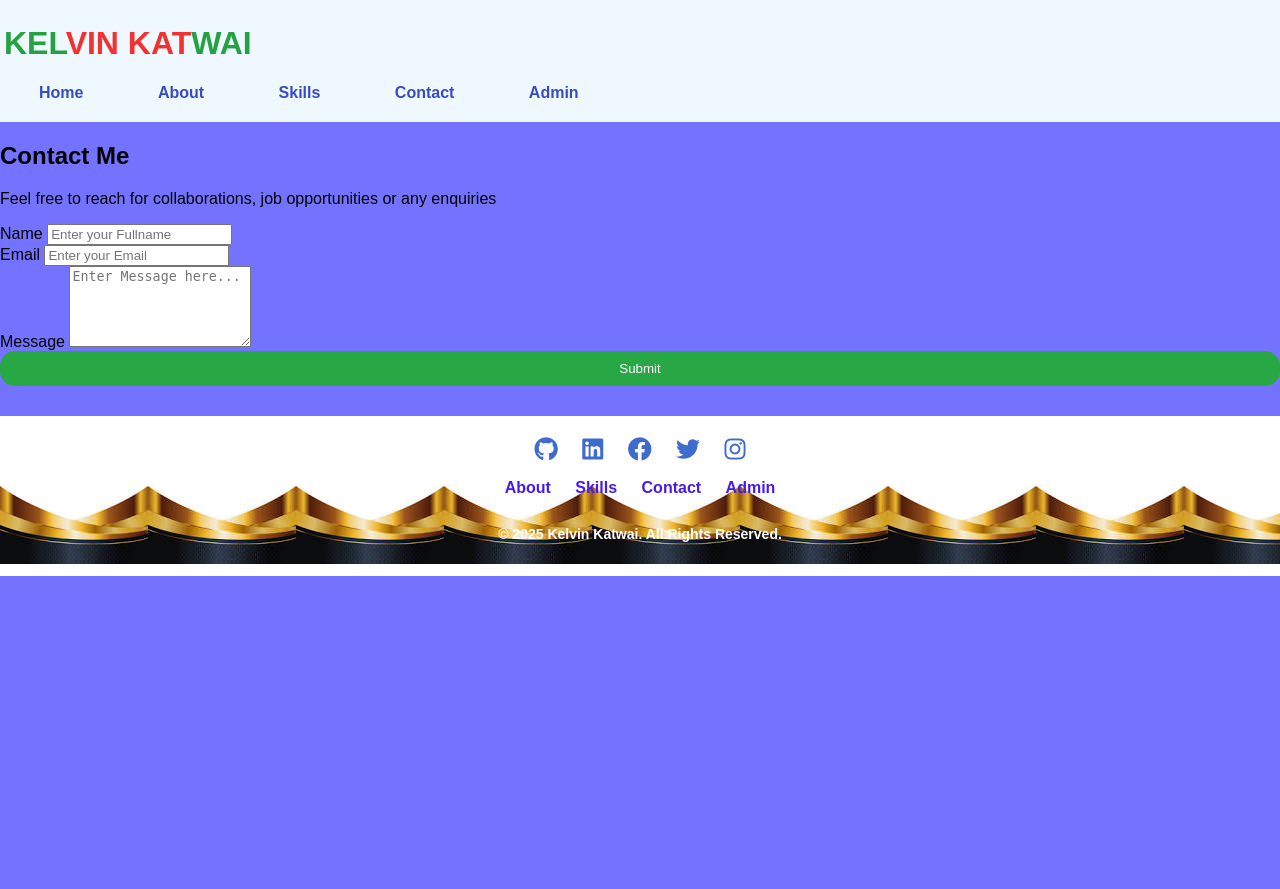
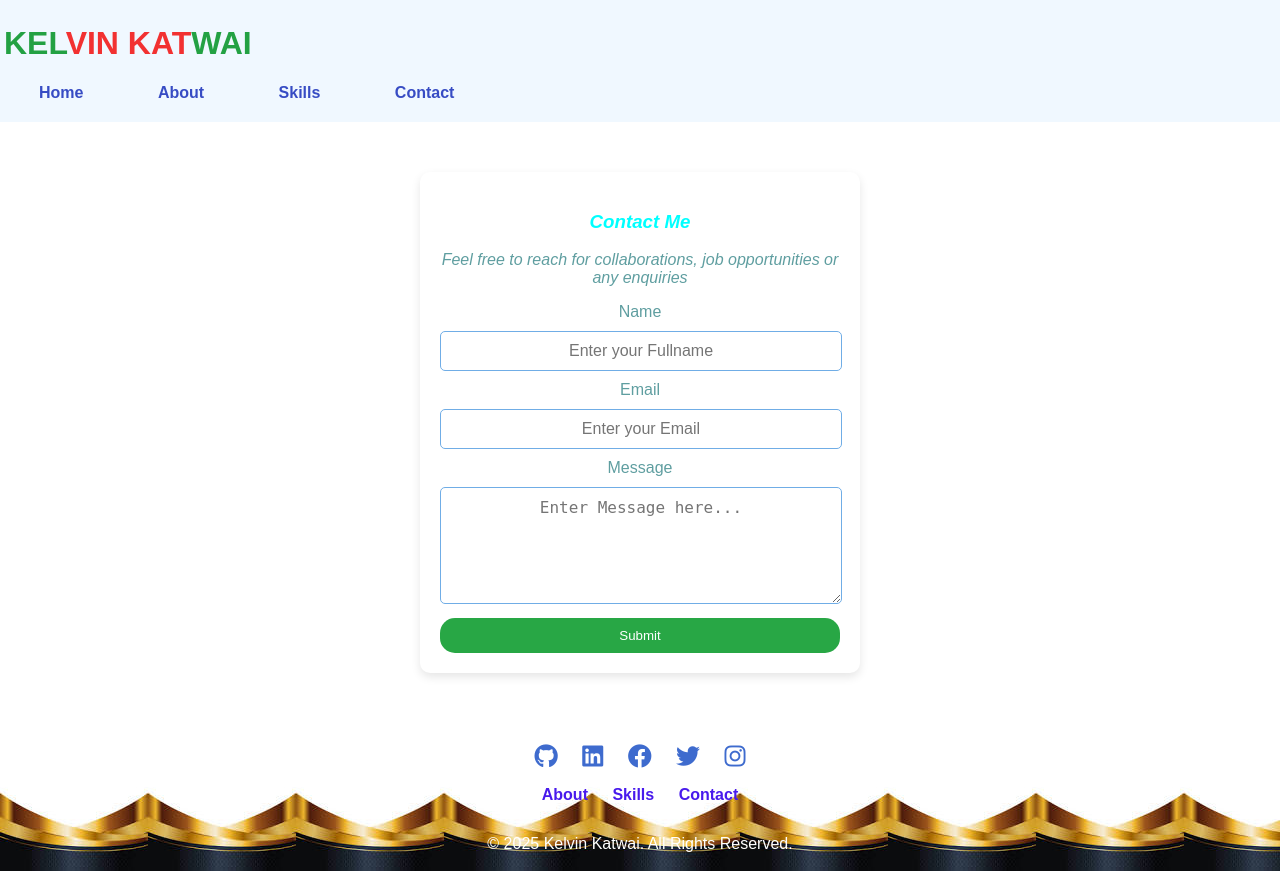
Before and after one commit to Kat-tech15/portfolio, a Django app: page /contact/ in a window 1280 px wide. Before the commit the page ends 576 px from the top, so only its background shows below. Run offline with Django 5.2, Linux system fonts and the light colour scheme.

Commit message:
modified templates

```diff
--- a/templates/base.html
+++ b/templates/base.html
@@ -7,45 +7,24 @@
     <title>{% block title %}Kelvin Katwai - Portfolio{% endblock %}</title>
     <link rel="stylesheet" href="{% static 'css/base.css' %}">
     <link rel="stylesheet" href="https://cdnjs.cloudflare.com/ajax/libs/font-awesome/6.4.2/css/all.min.css">
-    {% block extra_css %}{% endblock %}
 </head>
-<body style="background-color: rgba(0, 0, 255, 0.548);">
+<body>
     <header>
-        <h1>KEL<span style="color: rgba(241, 21, 21, 0.884);">VIN  KAT</span>WAI</h1>
+        <h1>KEL<span style="color: #f11515e1;">VIN  KAT</span>WAI</h1>
         <nav>
             <ul class="nav-links">
-
-                <li><a href="{% url 'home' %}" >Home</a></li>
-                <li><a href="{% url 'about' %} ">About</a></li>
-                <li><a href="{% url 'skills' %}" >Skills</a></li>
-                <li><a href="{% url 'contact' %}" >Contact</a></li>
+                <li><a href="{% url 'home' %}">Home</a></li>
+                <li><a href="#about">About</a></li>
+                <li><a href="#skills" >Skills</a></li>
+                <li><a href="#contact" >Contact</a></li>
+                {% if user.is_superuser %}
                 <li><a href="{% url 'admin_login' %}">Admin</a></li>
+                {% endif %}
             </ul>
         </nav>
     </header>
-
-    <main>
-        {% block content %}
-       <ul>
-        {% for message in messages %}
-            <li>{{ message }}</li>
-        {% endfor %}
-       </ul>
-        <!-- Default home content that shows when no child template overrides this block -->
-        <section id="home-hero" class="hero-section">
-            <div class="hero-content">
-                <h2>Welcome to My Portfolio</h2>
-                <p class="hero-subtitle">Software Developer & UI/UX Designer</p>
-                <div class="hero-buttons">
-                    <a href="{% url 'about' %}" class="cta-button">Learn More</a>
-                    <a href="{% url 'contact' %}" class="cta-button secondary">Contact Me</a>
-                </div>
-            </div>
-
-        </section>
-        {% endblock %}
-    </main>
-
+    {% block content %}
+    {% endblock %}
     <footer>
         <div class="footer-container">
             <div class="footer-icons">
@@ -56,15 +35,12 @@
                 <a href="https://www.instagram.com/katwaikelvin" target="_blank" rel="noopener noreferrer"><i class="fa-brands fa-instagram"></i></a>
             </div>
             <div class="footer-links">
-                <a href="{% url 'about' %}">About</a>
-                <a href="{% url 'skills' %}">Skills</a>
-                <a href="{% url 'contact' %}">Contact</a>
-                <a href="{% url 'admin_login' %}">Admin</a>
+                <a href="#about">About</a>
+                <a href="#skills">Skills</a>
+                <a href="#contact">Contact</a>
             </div>
-            <p class="par">&copy; 2025 Kelvin Katwai. All Rights Reserved.</p>
+            <p>&copy; 2025 Kelvin Katwai. All Rights Reserved.</p>
         </div>
     </footer>
-
-
 </body>
 </html>
--- a/templates/contact.html
+++ b/templates/contact.html
@@ -1,16 +1,11 @@
 {% extends "base.html" %}
-{% load static %}
 
-{% block extra_css %}
-<link rel="stylesheet" href="{% static 'css/contact.css' %}">
-{% endblock %}
 
 {% block content %}
-<section id="contact">
-    <h1>Contact Me</h1>
+<div class="contact-container">
+    <h3>Contact Me</h3>
     <p>Feel free to reach for collaborations, job opportunities or any enquiries</p>
     {% if messages %}
-    <div class="contact-container">
         {% for message in messages %}
         <div class="notification {% if message.tags %}{{ message.tags}}{% endif %}">
             <p>{{ message }}</p>
@@ -27,25 +22,106 @@
                 {% endfor %}
             </div>
         {% endif %}
-
             <form method="POST">
             {% csrf_token %}
-            <div class="input-group">
                 <label for="name">Name</label>
                 <input type="text" id="name" name="name" placeholder="Enter your Fullname" required>
-            </div>
-            <div class="input-group">
+
                 <label for="email">Email</label>
                 <input type="email" id="email" name="email" placeholder="Enter your Email" required>
-            </div>
-            <div class="input-group">
+
                 <label for="message">Message</label>
                 <textarea name="message" id="message" rows="5" placeholder="Enter Message here..."></textarea>
-            </div>
+
             <button type="submit">Submit</button>
         </form>
+</div>
 
 
-    </div>
-</section>
+<style>
+    /* contact.css - Contact page specific styles */
+.contact-container {
+    margin: 50px auto;
+    padding: 20px 20px;
+    border-radius: 10px;
+    width: 100%;
+    text-align: center;
+    max-width: 400px;
+    background-color: white;
+    box-shadow: 0 4px 10px rgba(0, 0, 0, 0.1);
+}
+.contact-container p {
+    font-style: oblique;
+    color: cadetblue;
+}
+.contact-container h3 {
+    color: aqua;
+    font-family: sans-serif;
+    font-style: oblique;
+}
+.contact-container label {
+    font-weight: 100px;
+    font-family: sans-serif;
+    color: cadetblue;
+}
+
+.contact-container input,
+.contact-container textarea {
+    width: 100%;
+    padding: 10px 0;
+    border: 1px solid #70ade6;
+    border-radius: 5px;
+    margin: 10px auto;
+    outline: none;
+    font-size: 16px;
+    text-align: center;
+}
+
+
+
+button {
+    background-color: #28a745;
+    color: white;
+    padding: 10px;
+    border: none;
+    border-radius: 15px;
+    cursor: pointer;
+    width: 100%;
+}
+
+button:hover {
+    background-color: #3ad353;
+}
+
+.notification-container {
+    position: fixed;
+    width: 100%;
+}
+
+.notification {
+    padding: 5px 3px;
+    border-radius: 5px;
+    color: white;
+    animation: slideIn 0.5s, fadeOut 0.5s 4.5s forwards;
+    box-shadow: 0 3px 10px rgba(0, 0, 0, 0.2);
+}
+
+.success {
+    background-color: #4CAF50;
+}
+
+.error {
+    background-color: #f44336;
+}
+
+@keyframes slideIn {
+    from { transform: translateX(100%); }
+    to { transform: translateX(0); }
+}
+
+@keyframes fadeOut {
+    from { opacity: 1; }
+    to { opacity: 0; }
+}
+</style>
 {% endblock %}
```
Also changed, not shown: templates/about.html (+49 -10 lines), templates/admin_login.html (+3 -5 lines), templates/home.html (+17 -22 lines), templates/skills.html (+85 -0 lines).
